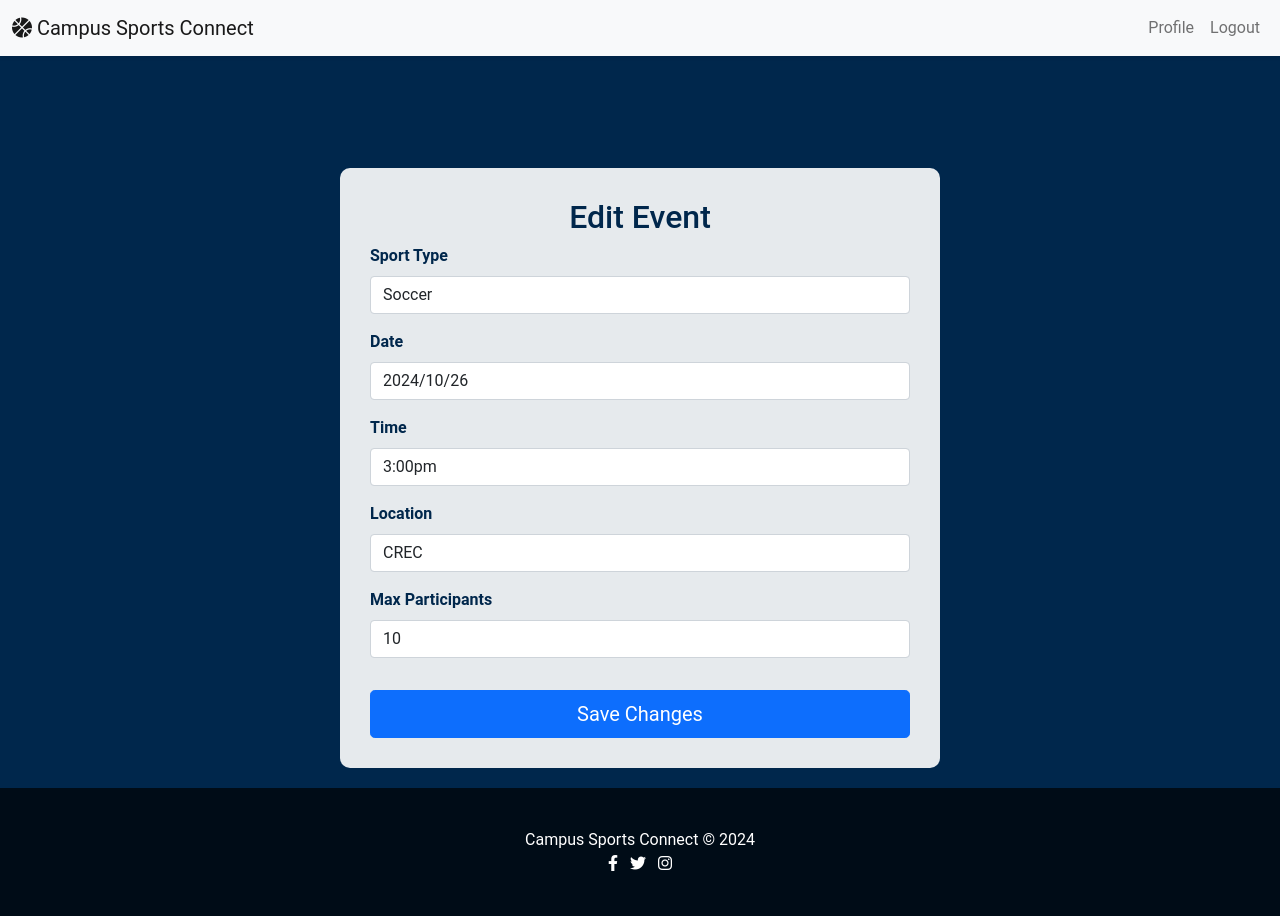
After one commit to YueminYu/campus-sport-connect, a Flask app: page /edit_event/1 in a window 1280 px wide. The commit adds this page. Run offline with Flask 3, Linux system fonts and the light colour scheme; a user stored in the database is signed in.

Commit message:
Update profile test Event

```diff
--- a/app/forms.py
+++ b/app/forms.py
@@ -40,8 +40,16 @@ class EditProfileForm(FlaskForm):
     badminton = BooleanField('Badminton')
 
     # For password change
+    # current_password = PasswordField('Current Password', validators=[DataRequired()])
+    # new_password = PasswordField('New Password', validators=[DataRequired()])
+    # confirm_password = PasswordField('Confirm New Password', validators=[DataRequired(), EqualTo('new_password', message='Passwords must match.')])
+
+    submit = SubmitField('Update Profile')
+
+class ChangePasswordForm(FlaskForm):
     current_password = PasswordField('Current Password', validators=[DataRequired()])
     new_password = PasswordField('New Password', validators=[DataRequired()])
-    confirm_password = PasswordField('Confirm New Password', validators=[DataRequired(), EqualTo('new_password', message='Passwords must match.')])
-
-    submit = SubmitField('Update Profile')
+    confirm_password = PasswordField('Confirm New Password', validators=[
+        DataRequired(), EqualTo('new_password', message='Passwords must match.')
+    ])
+    submit = SubmitField('Change Password')
--- a/app/routes.py
+++ b/app/routes.py
@@ -1,7 +1,7 @@
 from flask import Blueprint, render_template, redirect, url_for, flash, request
 from . import db, bcrypt
 from .models import User, Event
-from .forms import RegistrationForm, LoginForm, CreateEventForm, EditProfileForm
+from .forms import RegistrationForm, LoginForm, CreateEventForm, EditProfileForm, ChangePasswordForm
 from flask_login import login_user, logout_user, login_required, current_user
 
 main_routes = Blueprint('main_routes', __name__)
@@ -53,7 +53,7 @@ def create_event():
         db.session.add(event)
         db.session.commit()
         flash('Your event has been created!', 'success')
-        return redirect(url_for('main_routes.home'))
+        return redirect(url_for('main_routes.view_events'))
     return render_template('create_event.html', form=form)
 
 @main_routes.route('/profile')
@@ -81,8 +81,8 @@ def edit_profile():
         current_user.preferred_sport = ', '.join(sports_selected)
 
         # Handle password change if needed
-        if form.new_password.data:
-            current_user.set_password(form.new_password.data)
+        # if form.new_password.data:
+        #     current_user.set_password(form.new_password.data)
 
         # Save other profile changes
         current_user.username = form.username.data
@@ -91,7 +91,7 @@ def edit_profile():
         # Save the updated user information
         db.session.commit()
         flash('Your profile has been updated!', 'success')
-        return redirect(url_for('profile'))
+        return redirect(url_for('main_routes.profile'))
 
     # Populate the form with the current user's data
     elif request.method == 'GET':
@@ -110,3 +110,61 @@ def view_events():
     # Fetch and display events specific to the user or general events
     events = Event.query.filter_by(user_id=current_user.id).all()
     return render_template('view_events.html', events=events)
+
+@main_routes.route('/change_password', methods=['GET', 'POST'])
+@login_required
+def change_password():
+    form = ChangePasswordForm()
+    if form.validate_on_submit():
+        # Verify the current password
+        if not current_user.check_password(form.current_password.data):
+            flash('Incorrect current password.', 'danger')
+            return redirect(url_for('main_routes.change_password'))
+
+        # Update the user's password
+        current_user.set_password(form.new_password.data)
+        db.session.commit()
+        flash('Your password has been changed. Please log in again.', 'success')
+        logout_user()  # Log the user out after password change
+        return redirect(url_for('main_routes.login'))
+
+    return render_template('change_password.html', form=form)
+
+@main_routes.route('/delete_event/<int:event_id>', methods=['POST'])
+@login_required
+def delete_event(event_id):
+    event = Event.query.get_or_404(event_id)
+
+    # Ensure that only the creator of the event can delete it
+    if event.user_id != current_user.id:
+        flash('You are not authorized to delete this event.', 'danger')
+        return redirect(url_for('main_routes.view_events'))
+
+    db.session.delete(event)
+    db.session.commit()
+    flash('Event deleted successfully.', 'success')
+    return redirect(url_for('main_routes.view_events'))
+
+@main_routes.route('/edit_event/<int:event_id>', methods=['GET', 'POST'])
+@login_required
+def edit_event(event_id):
+    event = Event.query.get_or_404(event_id)
+
+    # Ensure only the creator can edit the event
+    if event.user_id != current_user.id:
+        flash('You are not authorized to edit this event.', 'danger')
+        return redirect(url_for('main_routes.view_events'))
+
+    form = CreateEventForm(obj=event)  # Populate form with existing data
+
+    if form.validate_on_submit():
+        event.sport_type = form.sport_type.data
+        event.date = form.date.data
+        event.time = form.time.data
+        event.location = form.location.data
+        event.max_participants = form.max_participants.data
+        db.session.commit()
+        flash('Event updated successfully!', 'success')
+        return redirect(url_for('main_routes.view_events'))
+
+    return render_template('edit_event.html', form=form, event=event)
--- /dev/null
+++ b/app/templates/edit_event.html
@@ -0,0 +1,33 @@
+{% extends 'base.html' %}
+
+{% block title %}Edit Event - Campus Sports Connect{% endblock %}
+
+{% block content %}
+<div class="container profile-container mt-5" style="max-width: 600px; background-color: rgba(255, 255, 255, 0.9); padding: 30px; border-radius: 10px;">
+    <h2 class="text-center" style="color: #00274C;">Edit Event</h2>
+    <form method="POST" action="{{ url_for('main_routes.edit_event', event_id=event.id) }}">
+        {{ form.hidden_tag() }}
+        <div class="mb-3">
+            {{ form.sport_type.label(class="form-label", style="color: #00274C; font-weight: bold;") }}
+            {{ form.sport_type(class="form-control") }}
+        </div>
+        <div class="mb-3">
+            {{ form.date.label(class="form-label", style="color: #00274C; font-weight: bold;") }}
+            {{ form.date(class="form-control") }}
+        </div>
+        <div class="mb-3">
+            {{ form.time.label(class="form-label", style="color: #00274C; font-weight: bold;") }}
+            {{ form.time(class="form-control") }}
+        </div>
+        <div class="mb-3">
+            {{ form.location.label(class="form-label", style="color: #00274C; font-weight: bold;") }}
+            {{ form.location(class="form-control") }}
+        </div>
+        <div class="mb-3">
+            {{ form.max_participants.label(class="form-label", style="color: #00274C; font-weight: bold;") }}
+            {{ form.max_participants(class="form-control") }}
+        </div>
+        <button type="submit" class="btn btn-primary btn-lg w-100 mt-3">Save Changes</button>
+    </form>
+</div>
+{% endblock %}
```
Also changed, not shown: app/templates/change_password.html (added, +30 -0 lines), app/templates/edit_profile.html (+11 -16 lines), app/templates/view_events.html (+30 -12 lines), tests/test_routes.py (+40 -7 lines), instance/site.db.
